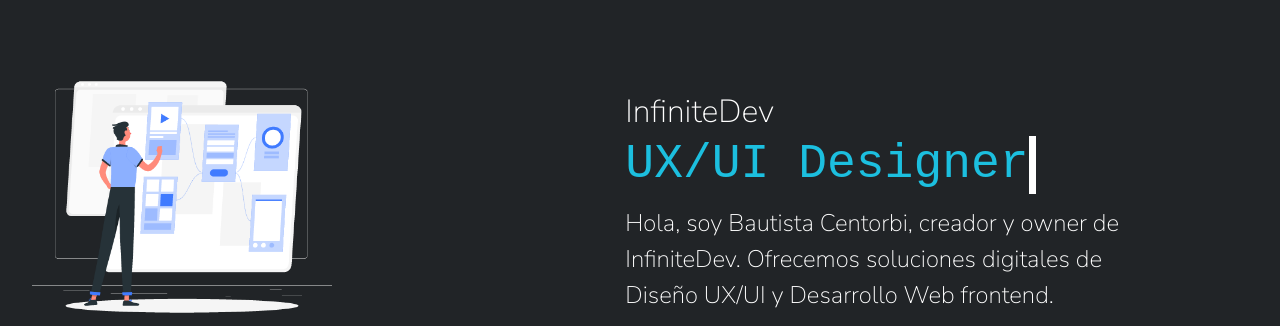
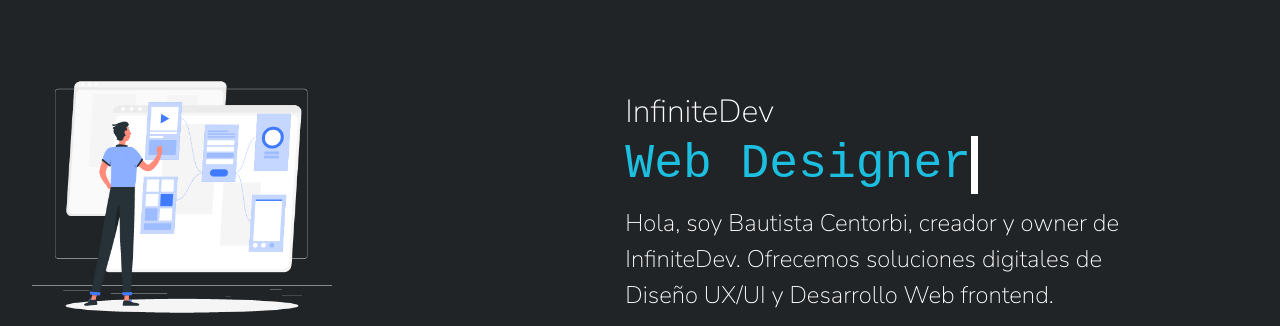
Before and after one commit to BautiCentorbi/PF-CENTORBI, a website: page index.html in a window 1280 px wide. Shown: the part 100-426 px from the top of the page. Drawn offline with nearby package versions, Linux system fonts and the light colour scheme.

Commit message:
DiseñadorWeb

```diff
--- a/index.html
+++ b/index.html
@@ -64,7 +64,7 @@
                 <div id="descripciones" class="col-xl-8 col-lg-10 col-md-12 col-sm-12">
                     <div class="brand-name">InfiniteDev</div>
                     <h1 class="typing-title">
-                        <span>UX/UI Designer</span>
+                        <span>Web Designer</span>
                     </h1>
                     <p>
                         Hola, soy Bautista Centorbi, creador y owner de InfiniteDev. Ofrecemos soluciones digitales de Diseño UX/UI y Desarrollo Web frontend.
```
